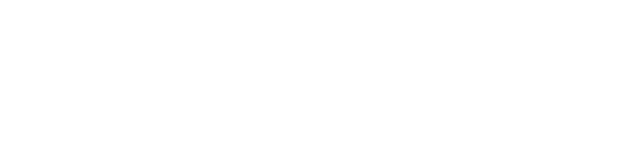
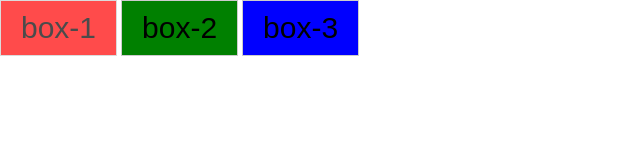
Before and after one commit to NguyenVanTu2903/BT_GIT_2, a plain HTML site: page index.html in a window 1280 px wide. Shown: the whole page, without its empty margins (0-640 px from the left). Drawn offline with Linux system fonts and the light colour scheme.

Commit message:
create three buttons

```diff
--- a/assets/css/main.css
+++ b/assets/css/main.css
@@ -0,0 +1,36 @@
+* {
+    margin: 0;
+    padding: 0;
+    box-sizing: border-box;
+}
+
+html {
+    font-size: 62.5%;
+}
+
+body {
+    font-size: 1.6rem;
+}
+
+.btn {
+    font-size: 30px;
+    padding: 10px 20px;
+    border: 1px solid #ccc;
+    cursor: pointer;
+}
+
+.btn-1 {
+    background-color: red;
+}
+
+.btn:hover {
+    opacity: 0.7;
+}
+
+.btn-2 {
+    background-color: green;
+}
+
+.btn-3 {
+    background-color: blue;
+}
--- a/index.html
+++ b/index.html
@@ -9,5 +9,9 @@
 
         <link rel="stylesheet" href="./assets/js/main.js" />
     </head>
-    <body></body>
+    <body>
+        <button class="btn btn-1">box-1</button>
+        <button class="btn btn-2">box-2</button>
+        <button class="btn btn-3">box-3</button>
+    </body>
 </html>
```
